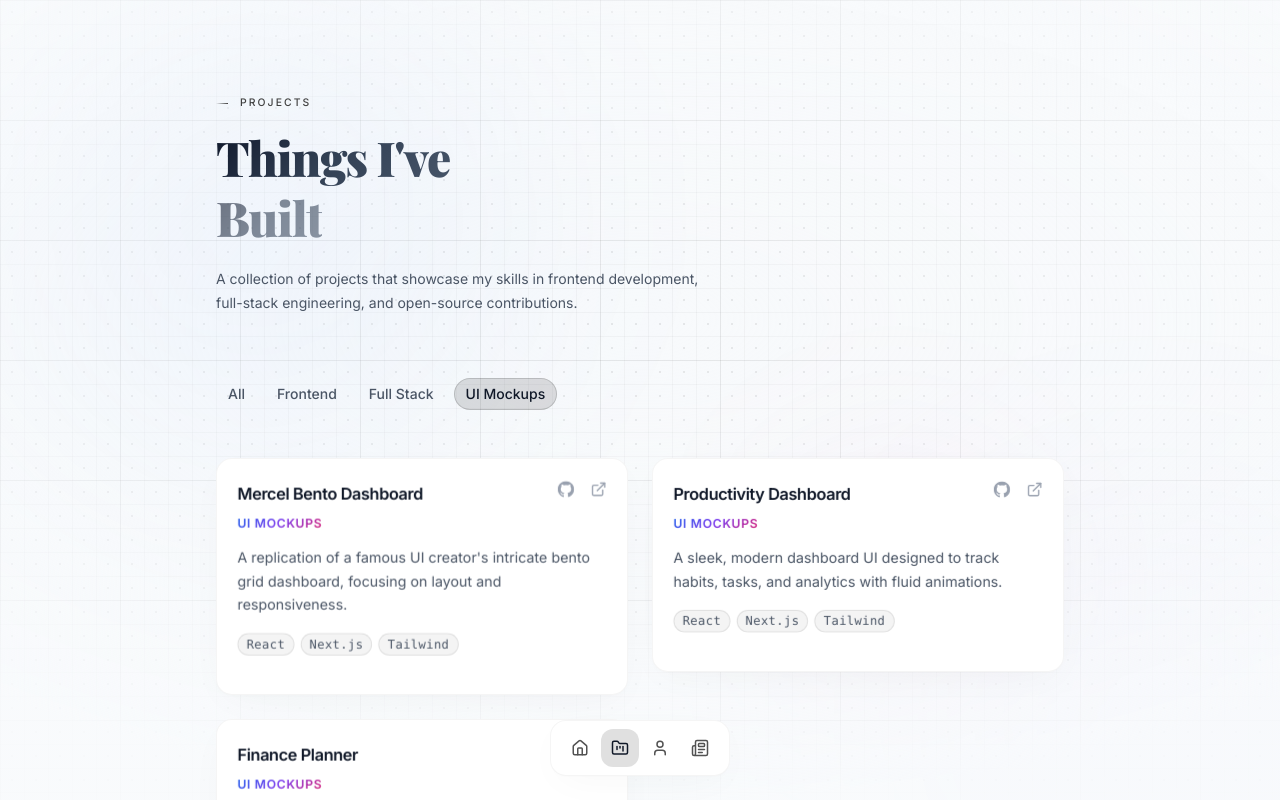
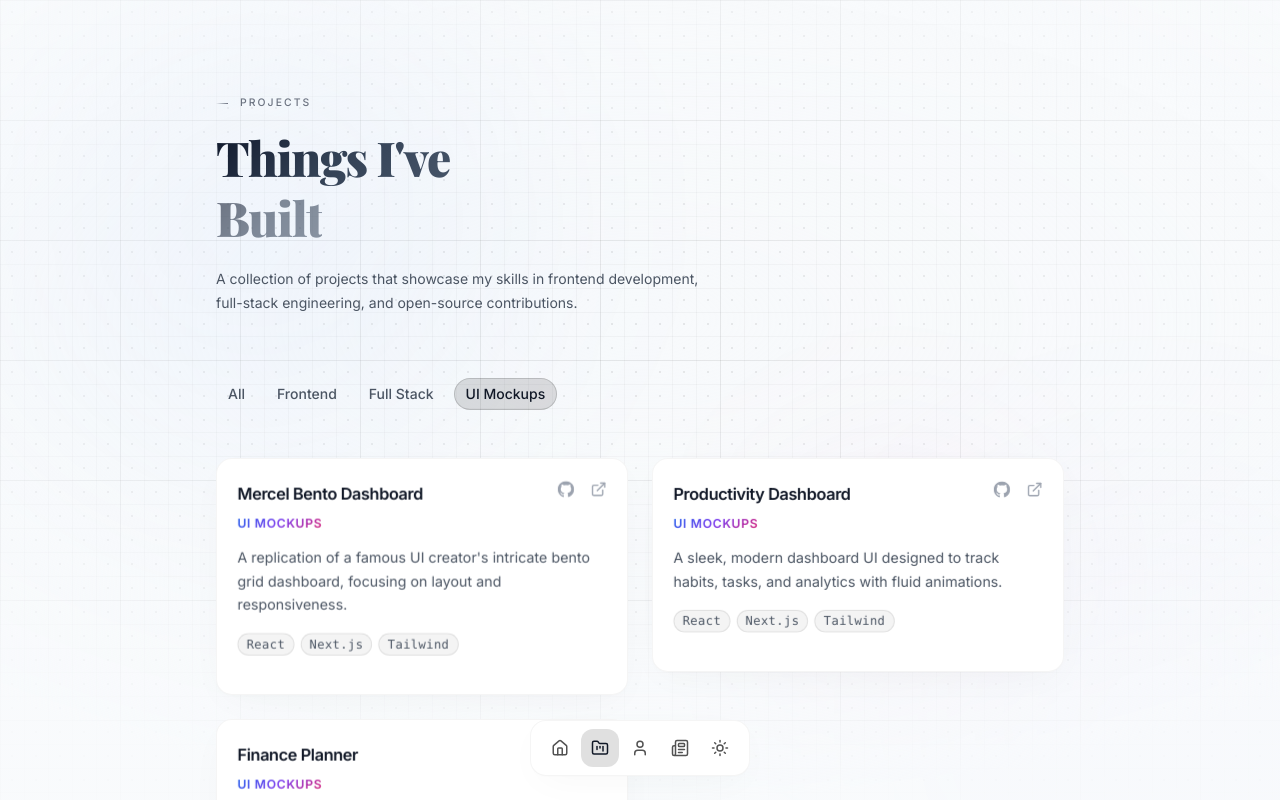
Before and after one commit to agarwalayush9/DesignPortfolio, a Next.js app in the folder portfolio/: page /projects in a window 1280 px wide. Shown: the top 800 px of the page. Built offline with nearby package versions, Linux system fonts and the light colour scheme.

Commit message:
feat: implement dark mode support with theme provider and CSS variables

```diff
--- a/portfolio/src/app/globals.css
+++ b/portfolio/src/app/globals.css
@@ -1,15 +1,33 @@
 @import "tailwindcss";
 
 @theme {
-  --color-background: #F8FAFC;
-  --color-foreground: #0F172A;
-  --color-card: #FFFFFF;
-  --color-card-border: rgba(0, 0, 0, 0.04);
-  --color-accent: #3B82F6;
-  --color-accent-glow: rgba(59, 130, 246, 0.15);
-  --color-muted: #64748B;
-  --color-pill-bg: #FFFFFF;
-  --color-pill-border: rgba(0, 0, 0, 0.06);
+  --color-background: var(--bg);
+  --color-foreground: var(--fg);
+  --color-card: var(--card-bg);
+  --color-card-border: var(--card-border);
+  --color-accent: var(--accent);
+  --color-accent-glow: var(--accent-glow);
+  --color-muted: var(--text-muted);
+  --color-pill-bg: var(--pill-bg);
+  --color-pill-border: var(--pill-border);
+
+  --color-white: var(--tw-white);
+  --color-gray-50: var(--tw-gray-50);
+  --color-gray-100: var(--tw-gray-100);
+  --color-gray-200: var(--tw-gray-200);
+  --color-gray-300: var(--tw-gray-300);
+  --color-gray-400: var(--tw-gray-400);
+  --color-gray-500: var(--tw-gray-500);
+  --color-gray-600: var(--tw-gray-600);
+  --color-gray-800: var(--tw-gray-800);
+  --color-gray-900: var(--tw-gray-900);
+
+  --color-slate-50: var(--tw-slate-50);
+  --color-slate-200: var(--tw-slate-200);
+  --color-slate-400: var(--tw-slate-400);
+  --color-slate-500: var(--tw-slate-500);
+  --color-slate-700: var(--tw-slate-700);
+  --color-slate-900: var(--tw-slate-900);
 
   --font-sans: var(--font-inter), ui-sans-serif, system-ui, sans-serif;
   --font-serif: var(--font-playfair), ui-serif, Georgia, serif;
@@ -65,6 +83,92 @@
   }
 }
 
+:root {
+  --bg: #F8FAFC;
+  --fg: #0F172A;
+  --card-bg: #FFFFFF;
+  --card-border: rgba(0, 0, 0, 0.04);
+  --accent: #3B82F6;
+  --accent-glow: rgba(59, 130, 246, 0.15);
+  --text-muted: #64748B;
+  --pill-bg: #FFFFFF;
+  --pill-border: rgba(0, 0, 0, 0.06);
+  --grid-line-1: rgba(0, 0, 0, 0.03);
+  --grid-line-2: rgba(0, 0, 0, 0.05);
+  --grid-dots: rgba(0, 0, 0, 0.08);
+  --vignette-mid: rgba(248, 250, 252, 0.4);
+  --vignette-edge: rgba(248, 250, 252, 0.9);
+  --dock-text: #525252;
+  --dock-text-hover: #111827;
+  --dock-active-bg: rgba(0, 0, 0, 0.12);
+  --glare-color: rgba(0, 0, 0, 0.06);
+  --card-highlight: rgba(255, 255, 255, 1);
+  --card-shadow-hover: 0 20px 40px -10px rgba(0, 0, 0, 0.06), 0 2px 6px rgba(0, 0, 0, 0.03);
+  --pill-active-bg: rgba(0, 0, 0, 0.12);
+  --pill-active-border: rgba(0, 0, 0, 0.15);
+
+  --tw-white: #ffffff;
+  --tw-gray-50: #f9fafb;
+  --tw-gray-100: #f3f4f6;
+  --tw-gray-200: #e5e7eb;
+  --tw-gray-300: #d1d5db;
+  --tw-gray-400: #9ca3af;
+  --tw-gray-500: #6b7280;
+  --tw-gray-600: #4b5563;
+  --tw-gray-800: #1f2937;
+  --tw-gray-900: #111827;
+
+  --tw-slate-50: #f8fafc;
+  --tw-slate-200: #e2e8f0;
+  --tw-slate-400: #94a3b8;
+  --tw-slate-500: #64748b;
+  --tw-slate-700: #334155;
+  --tw-slate-900: #0f172a;
+}
+
+.dark {
+  --bg: #0B0B0D;
+  --fg: #F5F5F6;
+  --card-bg: #131316;
+  --card-border: rgba(255, 255, 255, 0.08);
+  --accent: #3B82F6;
+  --accent-glow: rgba(59, 130, 246, 0.25);
+  --text-muted: #94A3B8;
+  --pill-bg: #1B1B1E;
+  --pill-border: rgba(255, 255, 255, 0.1);
+  --grid-line-1: rgba(255, 255, 255, 0.04);
+  --grid-line-2: rgba(255, 255, 255, 0.07);
+  --grid-dots: rgba(255, 255, 255, 0.12);
+  --vignette-mid: rgba(11, 11, 13, 0.4);
+  --vignette-edge: rgba(11, 11, 13, 0.9);
+  --dock-text: #A3A3A3;
+  --dock-text-hover: #F3F4F6;
+  --dock-active-bg: rgba(255, 255, 255, 0.12);
+  --glare-color: rgba(255, 255, 255, 0.15);
+  --card-highlight: transparent;
+  --card-shadow-hover: 0 20px 40px -10px rgba(255, 255, 255, 0.15), 0 2px 6px rgba(255, 255, 255, 0.1);
+  --pill-active-bg: rgba(255, 255, 255, 0.12);
+  --pill-active-border: rgba(255, 255, 255, 0.15);
+
+  --tw-white: #131316;
+  --tw-gray-50: #1B1B1E;
+  --tw-gray-100: #27272A;
+  --tw-gray-200: #3F3F46;
+  --tw-gray-300: #52525B;
+  --tw-gray-400: #A1A1AA;
+  --tw-gray-500: #A1A1AA;
+  --tw-gray-600: #D4D4D8;
+  --tw-gray-800: #F4F4F5;
+  --tw-gray-900: #FAFAFA;
+
+  --tw-slate-50: #1E293B;
+  --tw-slate-200: #334155;
+  --tw-slate-400: #94A3B8;
+  --tw-slate-500: #94A3B8;
+  --tw-slate-700: #E2E8F0;
+  --tw-slate-900: #F8FAFC;
+}
+
 html {
   scroll-behavior: smooth;
   -webkit-font-smoothing: antialiased;
@@ -77,6 +181,7 @@ body {
   font-family: var(--font-sans);
   position: relative;
   overflow-x: hidden;
+  transition: background-color 200ms ease, color 200ms ease;
 }
 
 /* ===== MULTI-LAYER GRID SYSTEM ===== */
@@ -89,8 +194,8 @@ body {
   z-index: 0;
   pointer-events: none;
   background-image:
-    linear-gradient(to right, rgba(0, 0, 0, 0.03) 1px, transparent 1px),
-    linear-gradient(to bottom, rgba(0, 0, 0, 0.03) 1px, transparent 1px);
+    linear-gradient(to right, var(--grid-line-1) 1px, transparent 1px),
+    linear-gradient(to bottom, var(--grid-line-1) 1px, transparent 1px);
   background-size: 24px 24px;
 }
 
@@ -102,8 +207,8 @@ body {
   z-index: 0;
   pointer-events: none;
   background-image:
-    linear-gradient(to right, rgba(0, 0, 0, 0.05) 1px, transparent 1px),
-    linear-gradient(to bottom, rgba(0, 0, 0, 0.05) 1px, transparent 1px);
+    linear-gradient(to right, var(--grid-line-2) 1px, transparent 1px),
+    linear-gradient(to bottom, var(--grid-line-2) 1px, transparent 1px);
   background-size: 120px 120px;
 }
 
@@ -113,7 +218,7 @@ body {
   inset: 0;
   z-index: 0;
   pointer-events: none;
-  background-image: radial-gradient(circle, rgba(0, 0, 0, 0.08) 1px, transparent 1px);
+  background-image: radial-gradient(circle, var(--grid-dots) 1px, transparent 1px);
   background-size: 24px 24px;
 }
 
@@ -126,8 +231,8 @@ body {
   background: radial-gradient(
     ellipse 80% 60% at 50% 40%,
     transparent 0%,
-    rgba(248, 250, 252, 0.4) 60%,
-    rgba(248, 250, 252, 0.9) 100%
+    var(--vignette-mid) 60%,
+    var(--vignette-edge) 100%
   );
 }
 
@@ -222,21 +327,20 @@ body {
 
 /* ===== PREMIUM CARD STYLES ===== */
 .glass-card {
-  background: #FFFFFF;
-  border: 1px solid rgba(0, 0, 0, 0.04);
+  background: var(--card-bg);
+  border: 1px solid var(--card-border);
   box-shadow:
     0 10px 40px -10px rgba(0, 0, 0, 0.04),
     0 1px 3px rgba(0, 0, 0, 0.02),
-    inset 0 1px 0 rgba(255, 255, 255, 1);
+    inset 0 1px 0 var(--card-highlight);
 }
 
 .glass-card:hover {
-  border-color: rgba(0, 0, 0, 0.08);
+  border-color: var(--pill-border);
   box-shadow:
-    0 20px 40px -10px rgba(0, 0, 0, 0.06),
-    0 2px 6px rgba(0, 0, 0, 0.03),
-    inset 0 1px 0 rgba(255, 255, 255, 1);
-  background: #FFFFFF;
+    var(--card-shadow-hover),
+    inset 0 1px 0 var(--card-highlight);
+  background: var(--card-bg);
 }
 
 /* Gradient shimmer border effect for cards on hover */
@@ -287,6 +391,18 @@ body {
   -webkit-text-fill-color: transparent;
 }
 
+.dark .text-gradient {
+  background: linear-gradient(
+    135deg,
+    #FFFFFF 0%,
+    #E2E8F0 50%,
+    #94A3B8 100%
+  );
+  -webkit-background-clip: text;
+  background-clip: text;
+  -webkit-text-fill-color: transparent;
+}
+
 .text-gradient-accent {
   background: linear-gradient(
     135deg,
@@ -302,19 +418,19 @@ body {
 /* ===== INTERACTIVE ELEMENT POLISH ===== */
 .btn-primary {
   position: relative;
-  background: #0F172A;
-  color: #FFFFFF;
+  background: var(--fg);
+  color: var(--bg);
   font-weight: 500;
   border-radius: 9999px;
   overflow: hidden;
   transition: all 0.3s cubic-bezier(0.16, 1, 0.3, 1);
-  box-shadow: 0 2px 8px rgba(15, 23, 42, 0.15);
+  box-shadow: 0 2px 8px rgba(0, 0, 0, 0.15);
 }
 
 .btn-primary:hover {
   transform: translateY(-1px);
-  box-shadow: 0 4px 12px rgba(15, 23, 42, 0.25);
-  background: #1E293B;
+  box-shadow: 0 4px 12px rgba(0, 0, 0, 0.25);
+  background: var(--text-muted);
 }
 
 .btn-primary:active {
@@ -323,18 +439,18 @@ body {
 
 .btn-secondary {
   position: relative;
-  background: #FFFFFF;
-  border: 1px solid rgba(0, 0, 0, 0.08);
-  color: #334155;
+  background: var(--card-bg);
+  border: 1px solid var(--card-border);
+  color: var(--fg);
   border-radius: 9999px;
   transition: all 0.3s cubic-bezier(0.16, 1, 0.3, 1);
   box-shadow: 0 1px 2px rgba(0, 0, 0, 0.04);
 }
 
 .btn-secondary:hover {
-  background: #F8FAFC;
-  border-color: rgba(0, 0, 0, 0.12);
-  color: #0F172A;
+  background: var(--pill-bg);
+  border-color: var(--pill-border);
+  color: var(--fg);
   transform: translateY(-1px);
   box-shadow: 0 4px 12px rgba(0, 0, 0, 0.05);
 }
@@ -350,7 +466,7 @@ body {
   font-weight: 500;
   text-transform: uppercase;
   letter-spacing: 0.2em;
-  color: #404040;
+  color: var(--tw-gray-500);
   display: flex;
   align-items: center;
   gap: 0.75rem;
@@ -361,7 +477,7 @@ body {
   display: block;
   width: 12px;
   height: 1px;
-  background: linear-gradient(90deg, transparent, #404040);
+  background: linear-gradient(90deg, transparent, var(--tw-gray-500));
 }
 
 /* ===== FOCUS STYLES ===== */
--- a/portfolio/src/app/layout.tsx
+++ b/portfolio/src/app/layout.tsx
@@ -3,6 +3,7 @@ import { Inter, Playfair_Display } from "next/font/google";
 import "./globals.css";
 import BackgroundLayers from "@/components/BackgroundLayers";
 import FloatingDock from "@/components/FloatingDock";
+import { ThemeProvider } from "@/components/ThemeProvider";
 
 const inter = Inter({
   subsets: ["latin"],
@@ -26,13 +27,15 @@ export default function RootLayout({
   children: React.ReactNode;
 }>) {
   return (
-    <html lang="en" className={`dark ${inter.variable} ${playfair.variable}`}>
+    <html lang="en" className={`${inter.variable} ${playfair.variable}`} suppressHydrationWarning>
       <body className="min-h-screen bg-white text-foreground font-sans antialiased">
-        <BackgroundLayers />
-        <div className="relative z-10 min-h-screen pb-32">
-          {children}
-        </div>
-        <FloatingDock />
+        <ThemeProvider attribute="class" defaultTheme="light" enableSystem={false}>
+          <BackgroundLayers />
+          <div className="relative z-10 min-h-screen pb-32">
+            {children}
+          </div>
+          <FloatingDock />
+        </ThemeProvider>
       </body>
     </html>
   );
--- a/portfolio/src/components/FloatingDock.tsx
+++ b/portfolio/src/components/FloatingDock.tsx
@@ -4,6 +4,7 @@ import { motion } from 'framer-motion';
 import { Home, User, FolderKanban, Newspaper } from 'lucide-react';
 import Link from 'next/link';
 import { usePathname } from 'next/navigation';
+import { ThemeToggle } from './ThemeToggle';
 
 const navItems = [
   { icon: Home, href: '/', label: 'Home' },
@@ -31,7 +32,7 @@ export default function FloatingDock() {
             <Link key={item.href} href={item.href}>
               <motion.div
                 className={`relative p-2.5 rounded-xl transition-colors duration-200 focus:outline-none group ${
-                  isActive ? 'text-gray-900' : 'text-[#525252] hover:text-gray-900'
+                  isActive ? 'text-[var(--dock-text-hover)]' : 'text-[var(--dock-text)] hover:text-[var(--dock-text-hover)]'
                 }`}
                 whileHover={{ scale: 1.15, y: -3 }}
                 whileTap={{ scale: 0.95 }}
@@ -41,7 +42,7 @@ export default function FloatingDock() {
                 {isActive && (
                   <motion.div
                     layoutId="dock-active"
-                    className="absolute inset-0 rounded-xl bg-[rgba(0,0,0,0.12)]"
+                    className="absolute inset-0 rounded-xl bg-[var(--dock-active-bg)]"
                     transition={{ type: 'spring', stiffness: 380, damping: 30 }}
                   />
                 )}
@@ -50,6 +51,7 @@ export default function FloatingDock() {
             </Link>
           );
         })}
+        <ThemeToggle />
       </div>
     </motion.div>
   );
--- a/portfolio/src/components/Hero.tsx
+++ b/portfolio/src/components/Hero.tsx
@@ -55,7 +55,7 @@ export default function Hero() {
           <div className="absolute -inset-1 rounded-full bg-gradient-to-br from-[#22c55e]/20 via-transparent to-[#6366f1]/20 blur-md opacity-60 group-hover:opacity-100 transition-opacity duration-500" />
           <div className="relative w-[72px] h-[72px] rounded-full border border-[rgba(0,0,0,0.12)] p-[3px]">
             <div className="relative w-full h-full rounded-full flex items-center justify-center overflow-hidden bg-gray-50">
-              <Image src="/profile.png" alt="Ayush Agarwal" fill className="object-cover" />
+              <Image src="/profile.png" alt="Ayush Agarwal" fill sizes="(max-width: 768px) 80px, 96px" priority className="object-cover" />
             </div>
           </div>
           {/* Status dot */}
--- /dev/null
+++ b/portfolio/src/components/ThemeProvider.tsx
@@ -0,0 +1,11 @@
+"use client";
+
+import * as React from "react";
+import { ThemeProvider as NextThemesProvider } from "next-themes";
+
+export function ThemeProvider({
+  children,
+  ...props
+}: React.ComponentProps<typeof NextThemesProvider>) {
+  return <NextThemesProvider {...props}>{children}</NextThemesProvider>;
+}
--- /dev/null
+++ b/portfolio/src/components/ThemeToggle.tsx
@@ -0,0 +1,62 @@
+"use client";
+
+import { useTheme } from "next-themes";
+import { useEffect, useState } from "react";
+import { Moon, Sun } from "lucide-react";
+import { motion } from "framer-motion";
+
+export function ThemeToggle() {
+  const [mounted, setMounted] = useState(false);
+  const { resolvedTheme, setTheme } = useTheme();
+
+  // useEffect only runs on the client, so now we can safely show the UI
+  useEffect(() => {
+    setMounted(true);
+  }, []);
+
+  if (!mounted) {
+    return (
+      <div className="relative p-2.5 rounded-xl text-[#525252] w-10 h-10 flex items-center justify-center">
+        <div className="w-[18px] h-[18px]" />
+      </div>
+    );
+  }
+
+  const isDark = resolvedTheme === "dark";
+
+  return (
+    <motion.button
+      onClick={() => setTheme(isDark ? "light" : "dark")}
+      className="relative p-2.5 rounded-xl transition-colors duration-200 focus:outline-none group text-[var(--dock-text)] hover:text-[var(--dock-text-hover)]"
+      aria-label="Toggle dark mode"
+    >
+      <div className="relative w-[18px] h-[18px] flex items-center justify-center">
+        <motion.div
+          initial={false}
+          animate={{
+            scale: isDark ? 0 : 1,
+            opacity: isDark ? 0 : 1,
+            rotate: isDark ? 90 : 0,
+          }}
+          transition={{ duration: 0.2 }}
+          className="absolute"
+        >
+          <Sun size={18} />
+        </motion.div>
+
+        <motion.div
+          initial={false}
+          animate={{
+            scale: isDark ? 1 : 0,
+            opacity: isDark ? 1 : 0,
+            rotate: isDark ? 0 : -90,
+          }}
+          transition={{ duration: 0.2 }}
+          className="absolute"
+        >
+          <Moon size={18} />
+        </motion.div>
+      </div>
+    </motion.button>
+  );
+}
--- a/portfolio/src/components/TiltCard.tsx
+++ b/portfolio/src/components/TiltCard.tsx
@@ -52,7 +52,7 @@ export default function TiltCard({ children, className = '' }: TiltCardProps) {
       <div
         className="absolute inset-0 z-10 pointer-events-none opacity-0 group-hover:opacity-100 transition-opacity duration-300"
         style={{
-          background: `radial-gradient(circle at ${glareX}% ${glareY}%, rgba(0,0,0,0.09) 0%, transparent 60%)`,
+          background: `radial-gradient(circle at ${glareX}% ${glareY}%, var(--glare-color) 0%, transparent 60%)`,
         }}
       />
       <div style={{ transform: 'translateZ(20px)' }}>
```
Also changed, not shown: portfolio/src/app/projects/page.tsx (+1 -6 lines).
